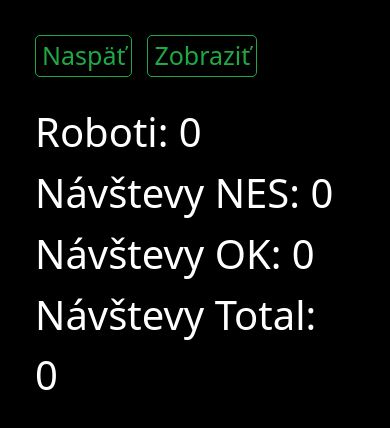
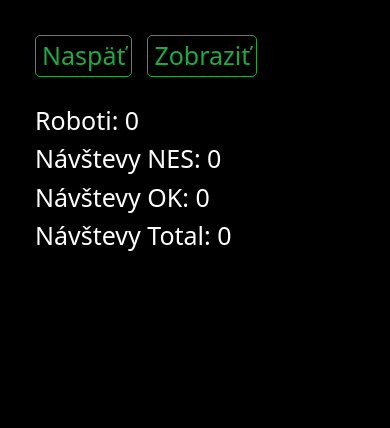
Before and after one commit to pkvarg/vite-dvl, a React (Vite) app in the folder client/: page /counter in a window 390 px wide. Shown: the top 428 px of the page. Built offline with nearby package versions, Linux system fonts and the light colour scheme; no server answers.

Commit message:
stats cor

```diff
--- a/client/src/Pages/Counter.jsx
+++ b/client/src/Pages/Counter.jsx
@@ -40,7 +40,6 @@ const Counter = () => {
     <div className='counter-page'>
       <div className='counter-buttons'>
         <button
-          className=''
           onClick={() => {
             goBack()
           }}
@@ -48,7 +47,6 @@ const Counter = () => {
           Naspäť
         </button>
         <button
-          className=''
           onClick={() => {
             getBots()
             getVisitors()
@@ -57,7 +55,7 @@ const Counter = () => {
           Zobraziť
         </button>
       </div>
-      <div className='stats'>
+      <div className='counter-stats'>
         <p>Roboti: {count}</p>
         <p>Návštevy NES: {visitorsDeclined}</p>
         <p>Návštevy OK: {visitorsAgreed}</p>
--- a/client/src/admin.css
+++ b/client/src/admin.css
@@ -379,7 +379,6 @@ p.modal-date {
 .stats {
   font-size: 40px;
   cursor: pointer;
-  margin-bottom: 8%;
 }
 
 .stats:hover {
@@ -392,7 +391,7 @@ p.modal-date {
 .stats-nosign-in {
   font-size: 40px;
   cursor: pointer;
-  margin-bottom: 5px;
+  margin-bottom: 0px;
 }
 
 .stats-nosign-in:hover {
@@ -532,7 +531,6 @@ p.modal-date {
   }
 
   .stats {
-    margin-bottom: 25px;
     margin-right: 10px;
   }
 }
--- a/client/src/index.css
+++ b/client/src/index.css
@@ -716,15 +716,16 @@ i.bi.bi-r-square {
   color: #ffffff;
 }
 
-.stats {
+.counter-stats {
   margin-top: 25px;
   display: flex;
   flex-direction: column;
   gap: 1px;
 }
 
-.stats p {
+.counter-stats p {
   margin: 0;
+  font-size: 25px;
 }
 
 .counter-buttons {
```
